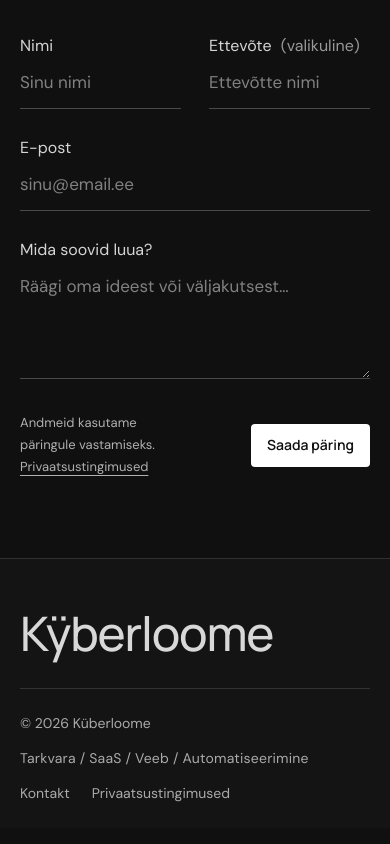
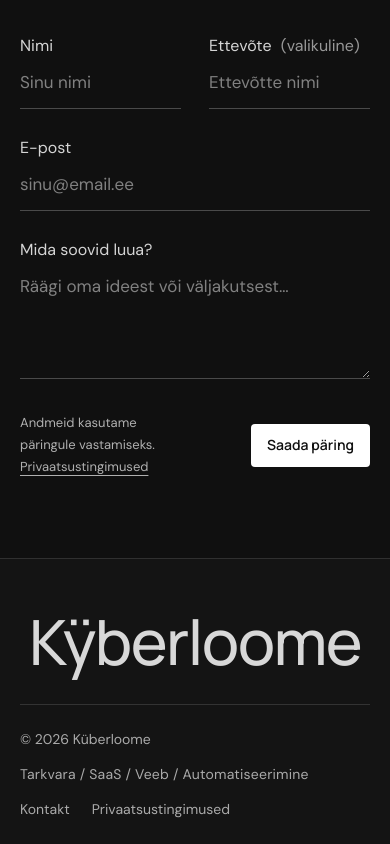
Before and after one commit to LauRRaud/Kyberloome, a Next.js app: page / in a window 390 px wide. Shown: the part 5824-6668 px from the top of the page. Built offline with nearby package versions, Linux system fonts and the light colour scheme.

Commit message:
Center and reduce footer wordmark

```diff
--- a/app/studio.css
+++ b/app/studio.css
@@ -68,7 +68,7 @@ input:focus,textarea:focus{background:linear-gradient(0deg,#ffffff04,transparent
 .back-to-top{display:flex;align-items:center;gap:18px;font-size:13px;color:#bbb;min-height:44px}
 .back-to-top span{width:42px;height:42px;border:1px solid #484848;border-radius:50%;display:grid;place-items:center;font-size:20px;transition:background .3s,color .3s}
 .back-to-top:hover span{background:#eee;color:#111}
-.footer-wordmark{display:flex;align-items:flex-start;justify-content:space-between;font-family:Manrope,Arial,sans-serif;font-size:clamp(52px,11.8vw,166px);font-weight:500;letter-spacing:-.025em;line-height:1.1;padding:0 0 42px;color:#d8d8d8;transition:color .4s}
+.footer-wordmark{display:flex;align-items:flex-start;justify-content:center;text-align:center;font-family:Manrope,Arial,sans-serif;font-size:clamp(44px,8vw,116px);font-weight:500;letter-spacing:-.025em;line-height:1.1;padding:0 0 42px;color:#d8d8d8;transition:color .4s}
 .footer-wordmark:hover{color:#fff}
 .footer-wordmark>span{font-size:.25em;letter-spacing:0;margin-top:.35em;font-weight:400}
 .studio-footer .footer-bottom{padding-top:25px;border-top:1px solid #333;font-size:16px;color:#aaa;gap:20px}
@@ -85,7 +85,7 @@ input:focus,textarea:focus{background:linear-gradient(0deg,#ffffff04,transparent
  .studio-footer .eyebrow{font-size:9px;letter-spacing:1px}
  .footer-invitation{gap:16px;font-size:28px}.footer-invitation span{font-size:23px}
  .back-to-top{font-size:12px;gap:12px}.back-to-top span{width:34px;height:34px}
- .footer-wordmark{font-size:12.2vw;padding-bottom:28px}
+ .footer-wordmark{font-size:clamp(42px,16vw,66px);padding-bottom:28px}
  .studio-footer .footer-bottom{align-items:flex-start;gap:17px;font-size:14px}.footer-disciplines{font-size:14px}
 }
 @media(prefers-reduced-motion:reduce){.hero-sculpture svg,.manifesto::before,.idea::before{animation:none}.product,.nav-cta span,.text-link span,.product-link span{transform:none!important}html{scroll-behavior:auto}}
```
